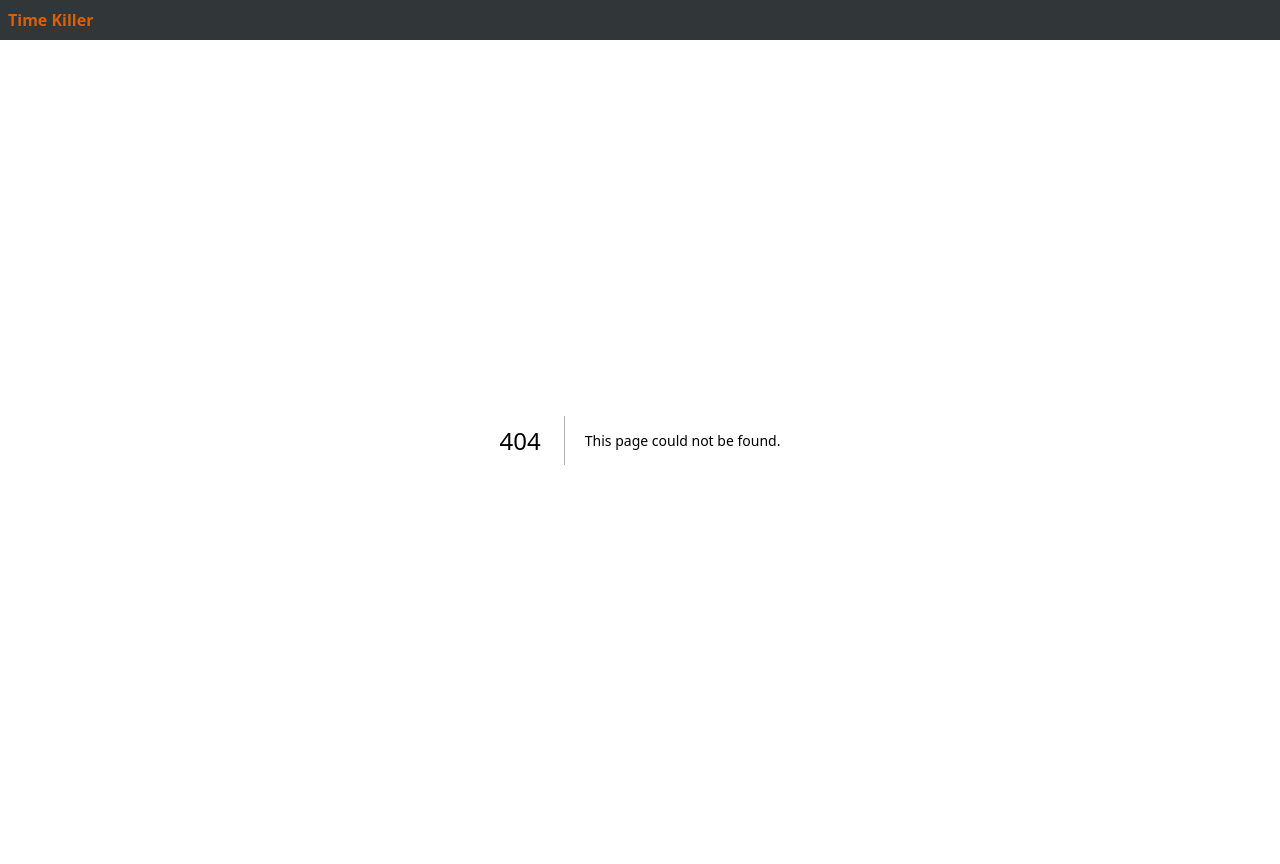
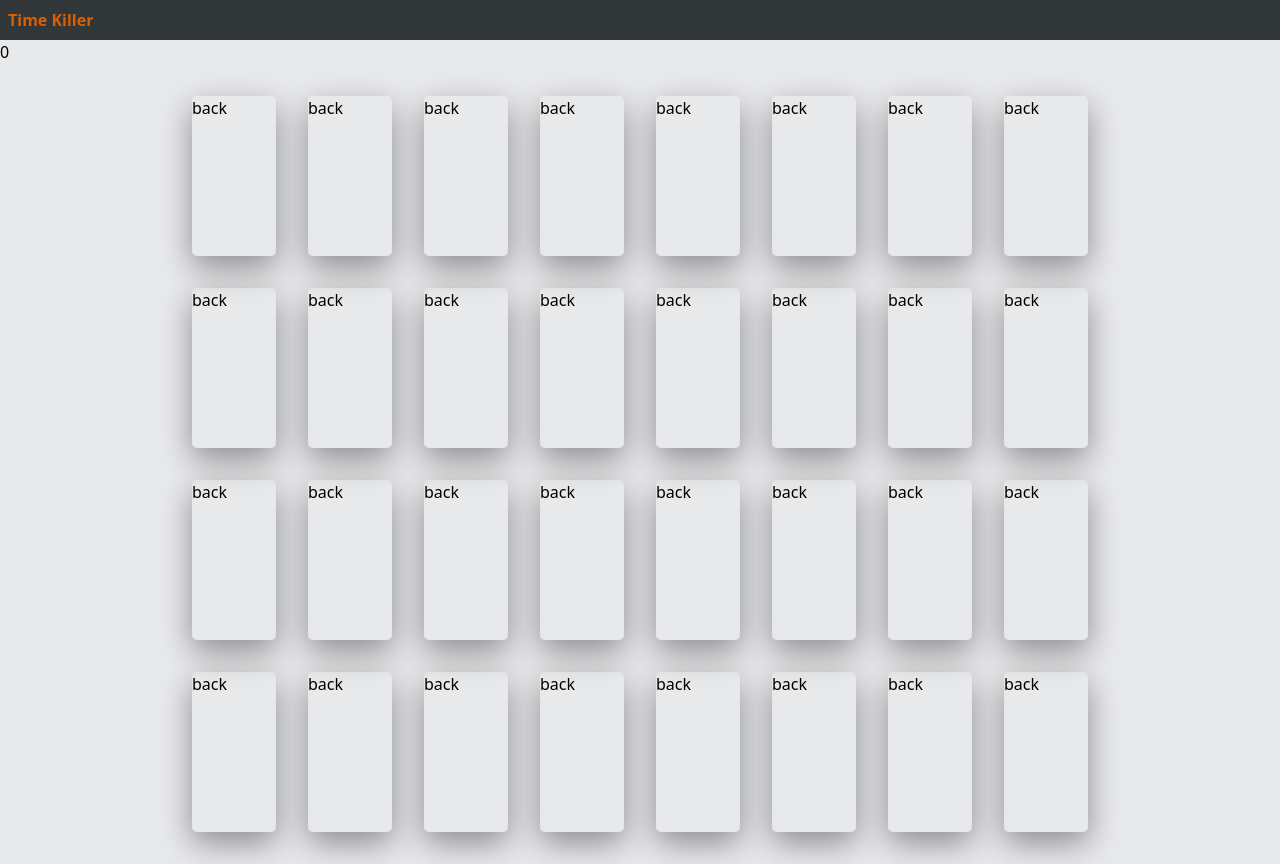
Before and after one commit to JoanR99/time-killer, a Next.js app: page /memory in a window 1280 px wide. Before the commit this address had no page. Before the commit the page ends 840 px from the top, so only its background shows below. Built offline with nearby package versions, Linux system fonts and the light colour scheme.

Commit message:
add memory game base logic

```diff
--- /dev/null
+++ b/components/Card.tsx
@@ -0,0 +1,32 @@
+import { CardContent } from '../pages/memory';
+
+type Props = {
+	card: CardContent;
+	active: boolean;
+	handleChoice: (card: CardContent) => void;
+	disabled: boolean;
+};
+
+export default function Card({ card, handleChoice, active, disabled }: Props) {
+	function handleClick() {
+		if (!disabled) handleChoice(card);
+	}
+
+	return (
+		<div className={`card h-40 w-full}`}>
+			<div
+				className={`side h-40 front bg-orange-600 ${
+					active ? 'front--active' : ''
+				}`}
+			>
+				{card.url}
+			</div>
+			<div
+				className={`side h-40 back  ${active ? 'back--active' : ''}`}
+				onClick={handleClick}
+			>
+				back
+			</div>
+		</div>
+	);
+}
--- /dev/null
+++ b/pages/memory.tsx
@@ -0,0 +1,99 @@
+import { useEffect, useState } from 'react';
+import Card from '../components/Card';
+
+const data = [
+	{ url: '1', active: false },
+	{ url: '2', active: false },
+	{ url: '3', active: false },
+	{ url: '4', active: false },
+	{ url: '5', active: false },
+	{ url: '6', active: false },
+	{ url: '7', active: false },
+	{ url: '8', active: false },
+	{ url: '9', active: false },
+	{ url: '10', active: false },
+	{ url: '11', active: false },
+	{ url: '12', active: false },
+	{ url: '13', active: false },
+	{ url: '14', active: false },
+	{ url: '15', active: false },
+	{ url: '16', active: false },
+];
+
+export type CardContent = {
+	url: string;
+	id: number;
+	active: boolean;
+};
+
+export default function Page() {
+	const [cards, setCards] = useState<CardContent[]>([]);
+	const [firstChoice, setFirstChoice] = useState<null | CardContent>(null);
+	const [secondChoice, setSecondChoice] = useState<null | CardContent>(null);
+	const [turns, setTurns] = useState(0);
+	const [disabled, setDisabled] = useState(false);
+
+	function shuffleCards() {
+		const cardPairs = [...data, ...data]
+			.sort(() => Math.random() - 0.5)
+			.map((card, index) => ({ ...card, id: index }));
+
+		setCards(cardPairs);
+	}
+
+	function handleChoice(card: CardContent) {
+		firstChoice ? setSecondChoice(card) : setFirstChoice(card);
+	}
+
+	function resetTurn() {
+		setFirstChoice(null);
+		setSecondChoice(null);
+		setTurns((prevTurns) => ++prevTurns);
+		setDisabled(false);
+	}
+
+	useEffect(() => {
+		shuffleCards();
+	}, []);
+
+	useEffect(() => {
+		if (firstChoice && secondChoice) {
+			setDisabled(true);
+			if (firstChoice.url === secondChoice.url) {
+				setCards((prevCards) =>
+					prevCards.map((card) => {
+						if (card.url === firstChoice.url || card.url === secondChoice.url) {
+							return { ...card, active: true };
+						} else {
+							return card;
+						}
+					})
+				);
+				resetTurn();
+			} else {
+				setTimeout(resetTurn, 1000);
+			}
+		}
+	}, [firstChoice, secondChoice]);
+
+	return (
+		<div>
+			<h1>{turns}</h1>
+			<div className="grid grid-cols-8 gap-8 p-8 w-3/4 mx-auto">
+				{cards?.map((card) => (
+					<Card
+						key={card.id}
+						card={card}
+						handleChoice={handleChoice}
+						active={
+							card.id === firstChoice?.id ||
+							card.id === secondChoice?.id ||
+							card.active
+						}
+						disabled={disabled || card.id === firstChoice?.id}
+					/>
+				))}
+			</div>
+		</div>
+	);
+}
--- a/styles/globals.css
+++ b/styles/globals.css
@@ -39,3 +39,33 @@
 .pressed {
 	@apply bg-gray-500 shadow-sm shadow-white;
 }
+
+.card {
+	perspective: 150rem;
+	-moz-perspective: 150rem;
+	position: relative;
+}
+
+.side {
+	transition: all 0.8s ease;
+	position: absolute;
+	top: 0;
+	left: 0;
+	width: 100%;
+	backface-visibility: hidden;
+	border-radius: 0.3rem;
+	overflow: hidden;
+	box-shadow: 0 0.7rem 2rem rgba(0, 0, 0, 0.4);
+}
+
+.front {
+	transform: rotateY(180deg);
+}
+
+.front--active {
+	transform: rotateY(0);
+}
+
+.back--active {
+	transform: rotateY(-180deg);
+}
```
